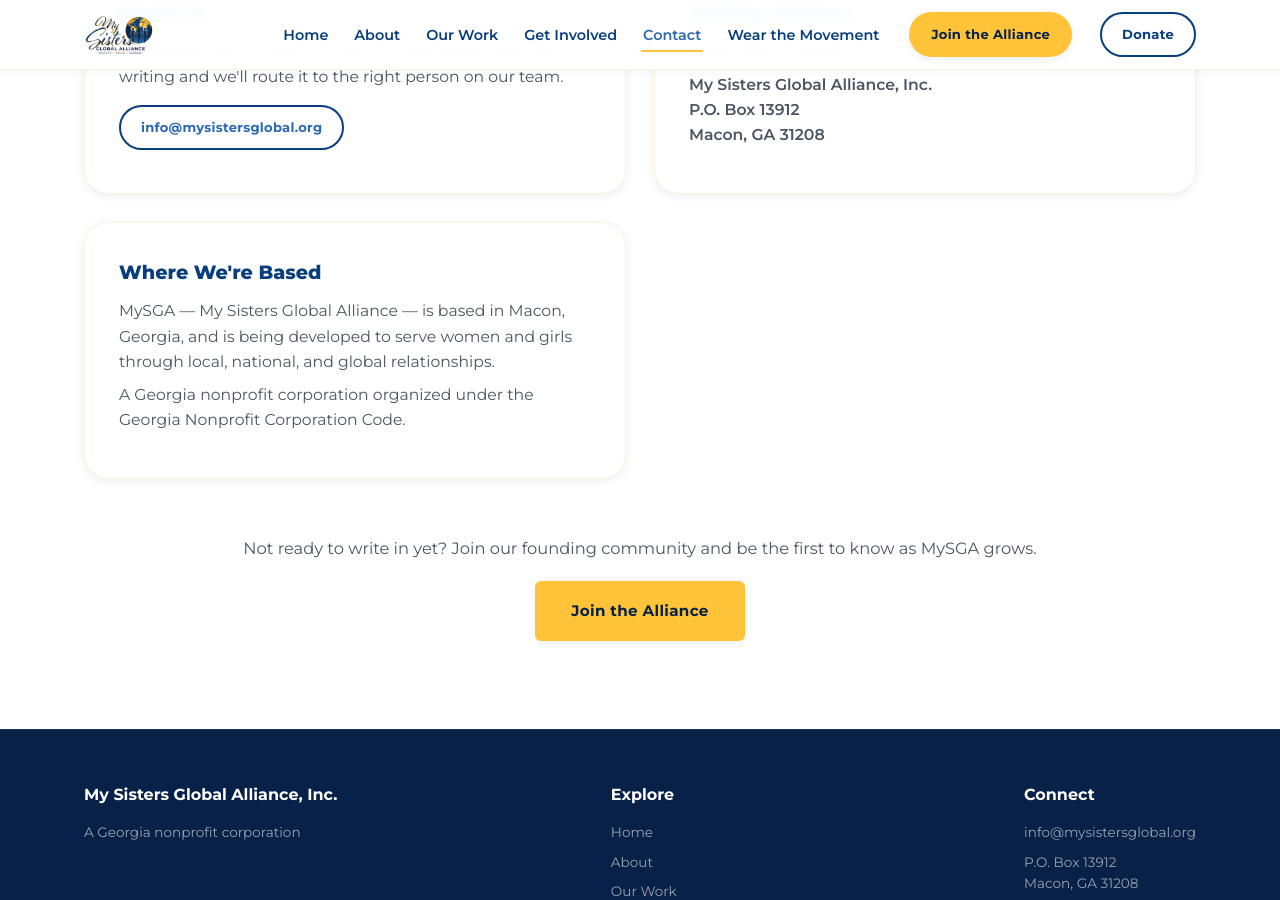
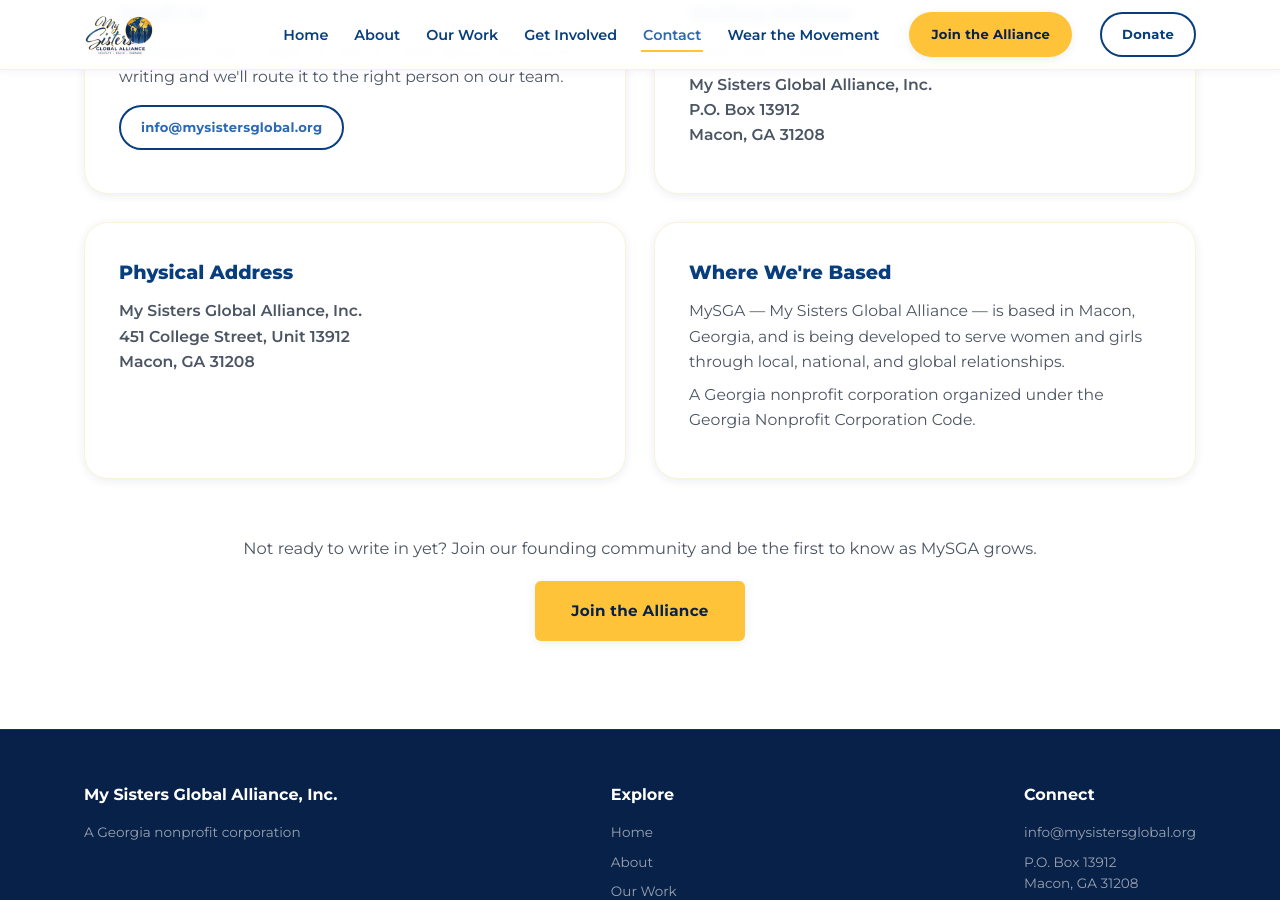
Before and after one commit to mysistersglobal/msga-landing-page, a Jekyll site: the page built from contact.html, in a window 1280 px wide and 900 px high, scrolled down 697 px. Built offline with Jekyll 4.4.1, drawn with Linux system fonts in a browser that asks for light colours; some web fonts are replaced.

Commit message:
Update contact information with physical address
Added physical address for My Sisters Global Alliance, Inc.

```diff
--- a/contact.html
+++ b/contact.html
@@ -27,6 +27,10 @@
           <p style="font-weight:600;">My Sisters Global Alliance, Inc.<br>P.O. Box 13912<br>Macon, GA 31208</p>
         </div>
         <div class="contact-card">
+          <h3>Physical Address</h3>
+          <p style="font-weight:600;">My Sisters Global Alliance, Inc.<br>451 College Street, Unit 13912<br>Macon, GA 31208</p>
+        </div>
+        <div class="contact-card">
           <h3>Where We're Based</h3>
           <p>MySGA — My Sisters Global Alliance — is based in Macon, Georgia, and is being developed to serve women and girls through local, national, and global relationships.</p>
           <p>A Georgia nonprofit corporation organized under the Georgia Nonprofit Corporation Code.</p>
```
